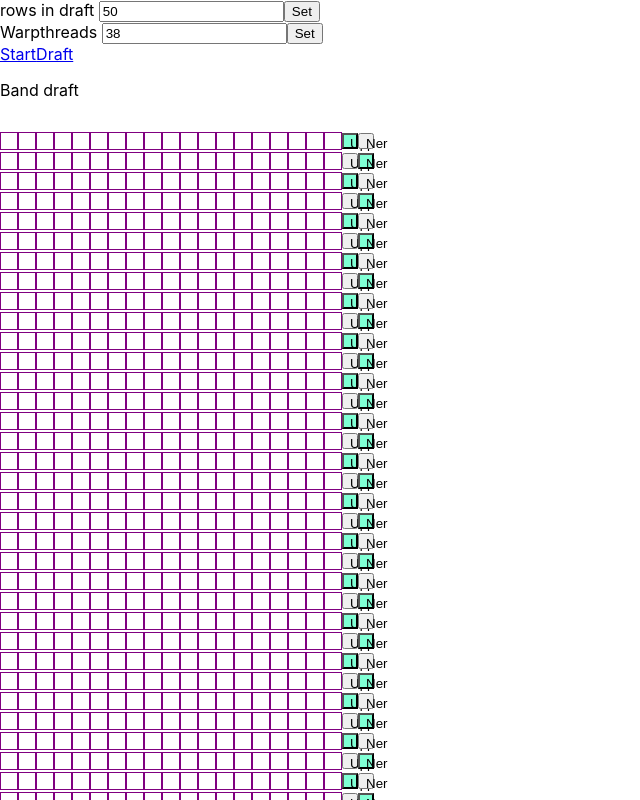
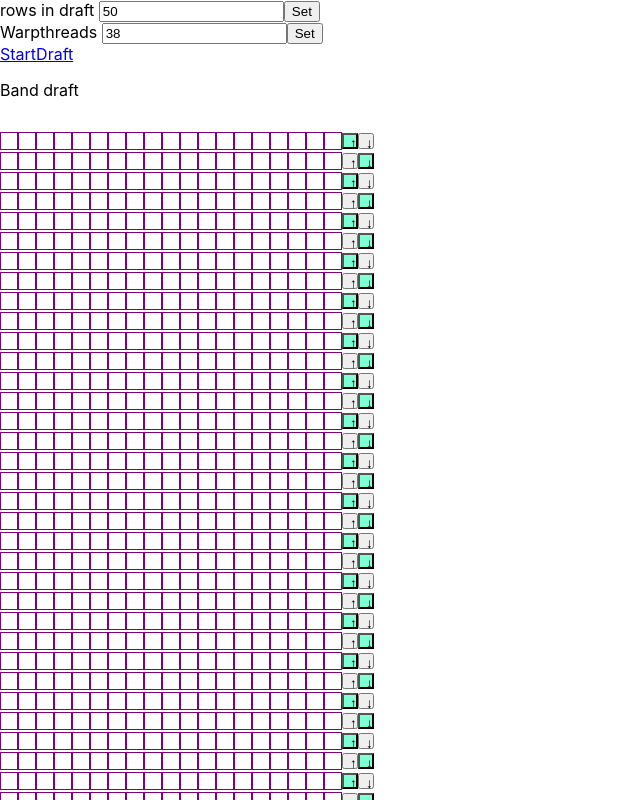
Before and after one commit to TereseBo/baddle, a React (Create React App) app: page / in a window 1280 px wide. Shown: the top 800 px of the page, without its empty margins (0-640 px from the left). Built offline with nearby package versions, Linux system fonts and the light colour scheme.

Commit message:
Removal of console.logs

```diff
--- a/src/components/Heddlemove.js
+++ b/src/components/Heddlemove.js
@@ -1,13 +1,10 @@
 import Keybutton from "./Keybutton";
 
 export default function ({ rowNr }) {
-    console.log(rowNr%2)
-
-
     {
         return(
-        rowNr % 2 == 1 ? (<div><Keybutton text="Upp" /><Keybutton active={true}  text="Ner" /></div>) :
-        (<div><Keybutton active={true} text="Upp" /><Keybutton text="Ner" /></div>)
+        rowNr % 2 == 1 ? (<div><Keybutton text="↑" /><Keybutton active={true}  text="↓" /></div>) :
+        (<div><Keybutton active={true} text="↑"/><Keybutton text="↓" /></div>)
         )
     }
 
```
